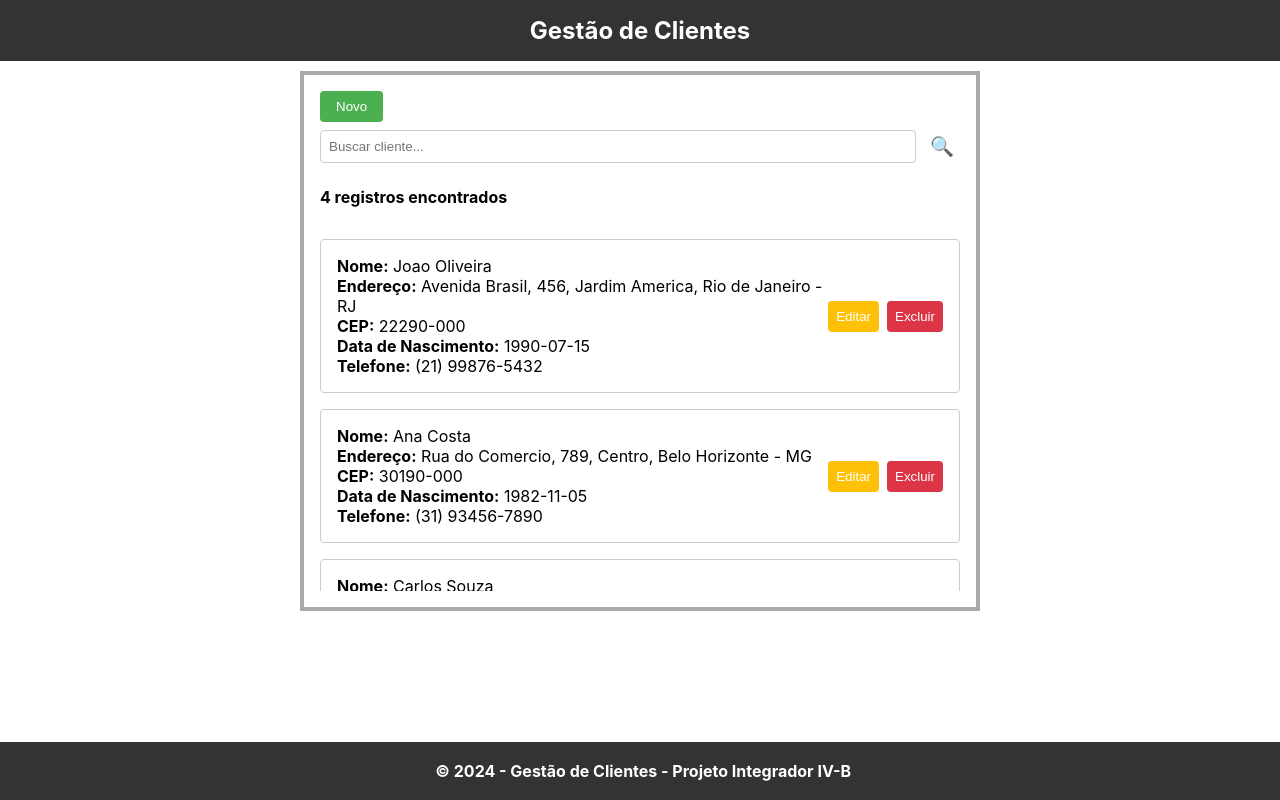
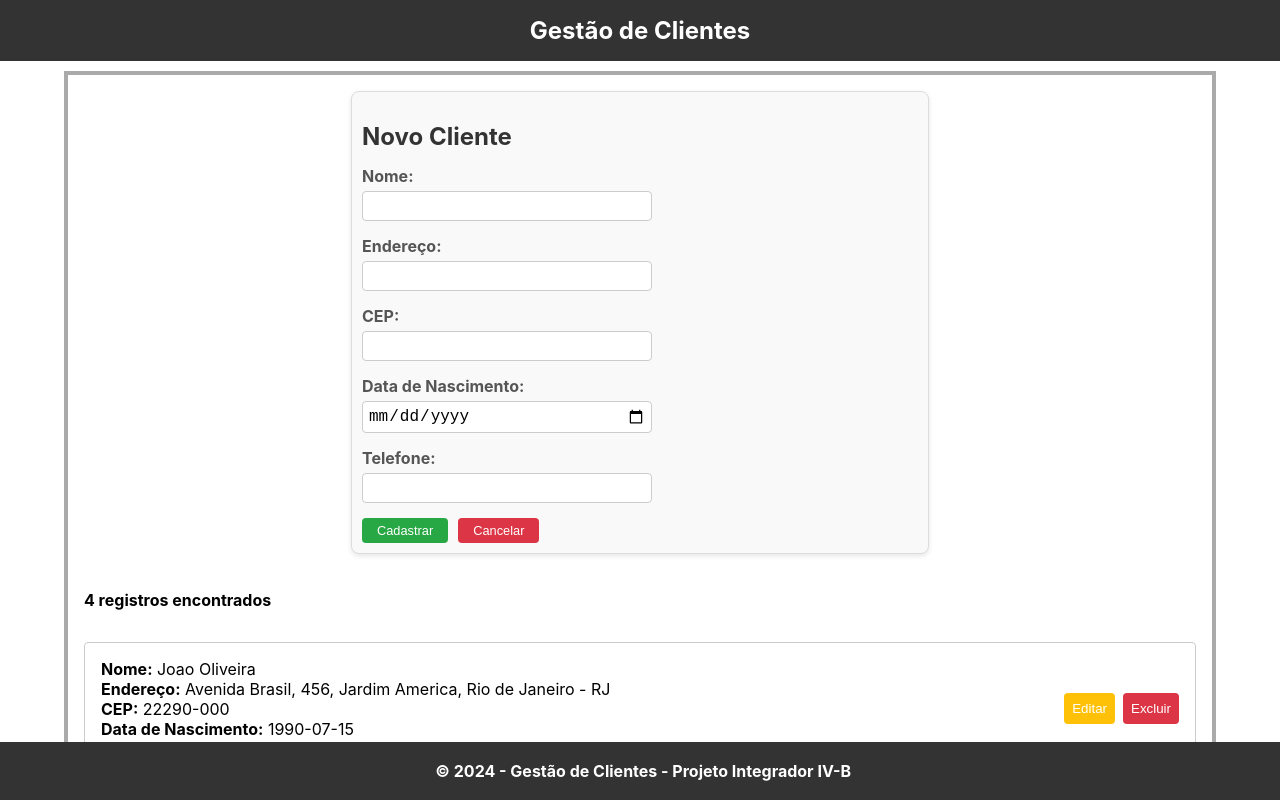
Before and after one commit to felipesm27/PROJETO-IV-B, a React (Vite) app: page / in a window 1280 px wide. Both pictures are taken after a click on the button "Novo". Shown: the top 800 px of the page. Built offline with nearby package versions, Linux system fonts and the light colour scheme; data requests are answered from the project's data file.

Commit message:
Funcionalidade de adicionar novo cliente com alerta de sucesso usando SweetAlert2

```diff
--- a/clientes.json
+++ b/clientes.json
@@ -6,7 +6,8 @@
       "endereco": "Avenida Brasil, 456, Jardim America, Rio de Janeiro - RJ",
       "cep": "22290-000",
       "data_nascimento": "1990-07-15",
-      "telefone": "(21) 99876-5432"
+      "telefone": "(21) 99876-5432",
+      "id": "f0e6"
     },
     {
       "cliente_id": 2,
@@ -14,7 +15,8 @@
       "endereco": "Rua do Comercio, 789, Centro, Belo Horizonte - MG",
       "cep": "30190-000",
       "data_nascimento": "1982-11-05",
-      "telefone": "(31) 93456-7890"
+      "telefone": "(31) 93456-7890",
+      "id": "3468"
     },
     {
       "cliente_id": 3,
@@ -22,7 +24,8 @@
       "endereco": "Praça da Liberdade, 10, Liberdade, Salvador - BA",
       "cep": "40040-000",
       "data_nascimento": "1978-05-22",
-      "telefone": "(71) 98765-4321"
+      "telefone": "(71) 98765-4321",
+      "id": "f8ca"
     },
     {
       "cliente_id": 4,
@@ -30,7 +33,8 @@
       "endereco": "Rua das Palmeiras, 321, Centro, Curitiba - PR",
       "cep": "80010-000",
       "data_nascimento": "1995-09-10",
-      "telefone": "(41) 95678-1234"
+      "telefone": "(41) 95678-1234",
+      "id": "5f32"
     }
   ]
 }
--- a/package.json
+++ b/package.json
@@ -13,7 +13,9 @@
   "dependencies": {
     "react": "^18.3.1",
     "react-dom": "^18.3.1",
-    "sweetalert2": "^11.14.5"
+    "react-input-mask": "^2.0.4",
+    "sweetalert2": "^11.14.5",
+    "uuid": "^11.0.3"
   },
   "devDependencies": {
     "@eslint/js": "^9.13.0",
--- a/src/App.jsx
+++ b/src/App.jsx
@@ -1,4 +1,7 @@
 import React, { useState } from "react";
+import { v4 as uuidv4 } from "uuid";
+import { addCliente } from "./services/api"; // Importa a função de serviço
+import { sucessoCadastro } from "./utils/swalUtils";
 import "./App.css";
 import "./styles/MainContent.css";
 import NavBar from "./components/Navbar";
@@ -8,25 +11,53 @@ import ListaDeClientes from "./components/ListaDeClientes";
 import ContagemRegistros from "./components/ContagemRegistros";
 import useClientes from "./hooks/useClientes"; // Importa o hook personalizado
 import BotaoNovoCliente from "./components/BotaoNovoCliente"; // Importa o novo componente
+import FormularioCadastroCliente from "./components/FormularioCadastroCliente"; // Importa o formulário
 
 function App() {
-  const { clientes, error } = useClientes(); // Usa o hook para obter clientes e erro
+  const { clientes, error, setClientes } = useClientes(); // Usa o hook para obter clientes e erro
   const [pesquisa, setPesquisa] = useState("");
   const [pesquisaFocada, setPesquisaFocada] = useState(false);
+  const [exibirFormulario, setExibirFormulario] = useState(false);
 
   const clientesFiltrados = clientes.filter((cliente) =>
     cliente.nome.toLowerCase().includes(pesquisa.toLowerCase())
   );
 
-  const abrirFormularioNovoCliente = () => {
-    console.log("Abrir formulário para adicionar novo cliente");
+  const abrirFormularioNovoCliente = () => setExibirFormulario(true);
+  const fecharFormulario = () => setExibirFormulario(false);
+
+  const cadastrarCliente = async (novoCliente) => {
+    try {
+      const clienteComId = { ...novoCliente, id: uuidv4() }; // Gera um ID único usando UUID
+
+      const response = await addCliente(clienteComId);
+      if (response.status === 200) {
+        sucessoCadastro(novoCliente.nome); // Exibe alerta de sucesso
+        setClientes((prevClientes) => [...prevClientes, response.data]); // Atualiza a lista localmente
+        fecharFormulario(); // Fecha o formulário após o cadastro
+      } else {
+        console.error("Erro ao cadastrar cliente:", response.message);
+      }
+    } catch (error) {
+      console.error("Erro na conexão:", error);
+    }
   };
 
   return (
     <div>
       <NavBar />
       <main className="main-container">
-        {/* Chama o botao novo cliente */}
+        {/* Renderizar o formulário no topo */}
+        {exibirFormulario && (
+          <FormularioCadastroCliente
+            onCadastrarCliente={cadastrarCliente}
+            onCancelar={fecharFormulario}
+          />
+        )}
+
+        {/* Mostrar o botão "Novo" e a barra de pesquisa apenas se o formulário não estiver visível */}
+        {!exibirFormulario && (
+          <>
             <BotaoNovoCliente onAbrirFormulario={abrirFormularioNovoCliente} />
 
             <BarraDePesquisa
@@ -35,10 +66,11 @@ function App() {
               onFocus={() => setPesquisaFocada(true)}
               onBlur={() => setPesquisaFocada(false)}
             />
+          </>
+        )}
 
         <ContagemRegistros total={clientesFiltrados.length} />
 
-        {/* Exibe a mensagem de erro, se houver */}
         {error && <p className="error-message">{error}</p>}
 
         <div className="area-lista-clientes">
--- /dev/null
+++ b/src/components/FormularioCadastroCliente.jsx
@@ -0,0 +1,92 @@
+import React, { useState } from "react";
+import InputMask from "react-input-mask";
+import "../styles/FormularioCadastroCliente.css";
+
+function FormularioCadastroCliente({ onCadastrarCliente, onCancelar }) {
+  const [nome, setNome] = useState("");
+  const [endereco, setEndereco] = useState("");
+  const [cep, setCep] = useState("");
+  const [dataNascimento, setDataNascimento] = useState("");
+  const [telefone, setTelefone] = useState("");
+
+  const handleSubmit = (e) => {
+    e.preventDefault();
+    if (nome && endereco && cep && dataNascimento && telefone) {
+      onCadastrarCliente({
+        nome,
+        endereco,
+        cep,
+        data_nascimento: dataNascimento,
+        telefone,
+      });
+      setNome("");
+      setEndereco("");
+      setCep("");
+      setDataNascimento("");
+      setTelefone("");
+    }
+  };
+
+  return (
+    <div className="formulario-cadastro">
+      <h2>Novo Cliente</h2>
+      <form onSubmit={handleSubmit}>
+        <div>
+          <label>Nome:</label>
+          <input
+            type="text"
+            value={nome}
+            onChange={(e) => setNome(e.target.value)}
+            required
+          />
+        </div>
+        <div>
+          <label>Endereço:</label>
+          <input
+            type="text"
+            value={endereco}
+            onChange={(e) => setEndereco(e.target.value)}
+            required
+          />
+        </div>
+        <div>
+          <label>CEP:</label>
+          <InputMask
+            mask="99999-999"
+            value={cep}
+            onChange={(e) => setCep(e.target.value)}
+            required
+          >
+            {(inputProps) => <input {...inputProps} type="text" />}
+          </InputMask>
+        </div>
+        <div>
+          <label>Data de Nascimento:</label>
+          <input
+            type="date"
+            value={dataNascimento}
+            onChange={(e) => setDataNascimento(e.target.value)}
+            required
+          />
+        </div>
+        <div>
+          <label>Telefone:</label>
+          <InputMask
+            mask="(99) 99999-9999"
+            value={telefone}
+            onChange={(e) => setTelefone(e.target.value)}
+            required
+          >
+            {(inputProps) => <input {...inputProps} type="tel" />}
+          </InputMask>
+        </div>
+        <button type="submit">Cadastrar</button>
+        <button type="button" onClick={onCancelar}>
+          Cancelar
+        </button>
+      </form>
+    </div>
+  );
+}
+
+export default FormularioCadastroCliente;
--- a/src/services/api.js
+++ b/src/services/api.js
@@ -12,16 +12,17 @@ export async function fetchClientes() {
 }
 
 // Função para adicionar um novo cliente
-export async function addCliente(req, res) {
+export async function addCliente(cliente) {
   try {
     const response = await fetch(API_URL, {
       method: "POST",
-      headers,
-      body: JSON.stringify(req.body),
+      headers: { "Content-Type": "application/json" },
+      body: JSON.stringify(cliente),
     });
-    res.status(200).json(data); // Responde com status 200 e dados do cliente adicionado
+    const data = await response.json();
+    return { status: 200, data };
   } catch (error) {
-    res.status(400).send(error); // Responde com status 400 em caso de erro
+    return { status: 400, message: "Erro ao cadastrar cliente", error };
   }
 }
 
--- /dev/null
+++ b/src/styles/FormularioCadastroCliente.css
@@ -0,0 +1,64 @@
+/* FormularioCadastroCliente.css */
+
+/* Container do formulário */
+.formulario-cadastro {
+  width: 50%; /* O formulário ocupa toda a largura do container pai */
+  margin: 0 auto; /* Centraliza o formulário na tela */
+  background-color: #f9f9f9;
+  border: 1px solid #ddd;
+  border-radius: 8px;
+  padding: 10px;
+  margin-bottom: 20px; /* Espaço entre o formulário e os elementos abaixo */
+  box-shadow: 0 2px 5px rgba(0, 0, 0, 0.1);
+}
+
+/* Título do formulário */
+.formulario-cadastro h2 {
+  font-size: 1.5rem;
+  margin-bottom: 15px;
+  color: #333;
+}
+
+/* Campos do formulário */
+.formulario-cadastro form div {
+  margin-bottom: 15px;
+}
+
+.formulario-cadastro label {
+  display: block;
+  font-weight: bold;
+  margin-bottom: 5px;
+  color: #555;
+}
+
+.formulario-cadastro input {
+  width: 50%; /* O campo ocupa toda a largura disponível */
+  padding: 5px;
+  border: 1px solid #ccc;
+  border-radius: 4px;
+  font-size: 1rem;
+}
+
+/* Botões */
+.formulario-cadastro button {
+  padding: 5px 15px;
+  font-size: 0.8rem;
+  border: none;
+  border-radius: 4px;
+  cursor: pointer;
+  margin-right: 10px;
+}
+
+.formulario-cadastro button[type="submit"] {
+  background-color: #28a745;
+  color: #fff;
+}
+
+.formulario-cadastro button[type="button"] {
+  background-color: #dc3545;
+  color: #fff;
+}
+
+.formulario-cadastro button:hover {
+  opacity: 0.9;
+}
--- a/src/styles/MainContent.css
+++ b/src/styles/MainContent.css
@@ -1,11 +1,13 @@
 .main-container {
   border: 4px solid #aaaaaa;
-  width: 50%;
+  width: 90%; /* Aumenta a largura para ocupar mais espaço horizontal */
   padding: 1rem;
   margin: 10px auto;
   display: flex;
   flex-direction: column;
-  height: 500px; /* Define uma altura fixa para a área principal */
+  height: auto; /* Remove a altura fixa */
+  min-height: 500px; /* Garante um tamanho mínimo, se necessário */
+  box-sizing: border-box; /* Garante que padding e bordas estejam dentro do tamanho definido */
 }
 
 .area-lista-clientes {
--- a/src/utils/swalUtils.js
+++ b/src/utils/swalUtils.js
@@ -51,3 +51,12 @@ export const confirmarEdicao = (clienteId, clienteNome) => {
     }
   });
 };
+
+export const sucessoCadastro = (clienteNome) => {
+  return Swal.fire({
+    title: "Cadastro Realizado!",
+    text: `O cliente ${clienteNome} foi cadastrado com sucesso.`,
+    icon: "success",
+    confirmButtonColor: "#3085d6",
+  });
+};
```
Also changed, not shown: 2 other files (tests, documents, lock files or other folders). Lines whose indentation alone changed are shown as unchanged.
